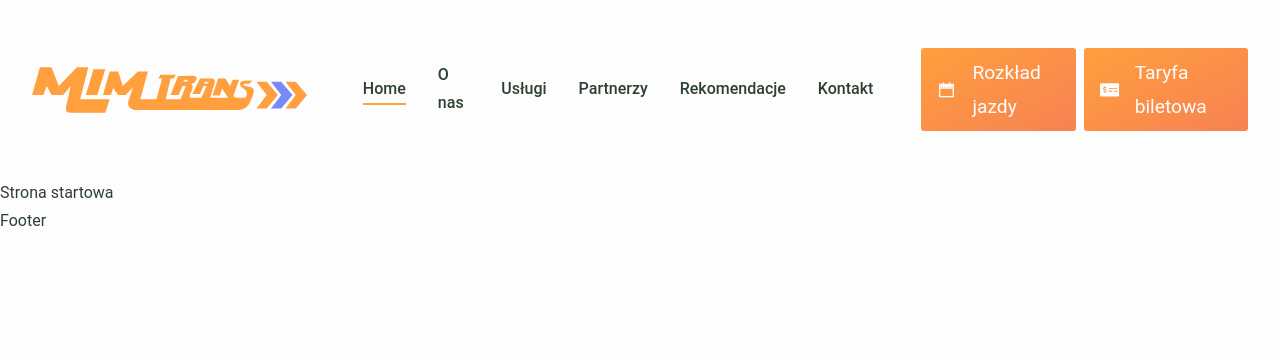
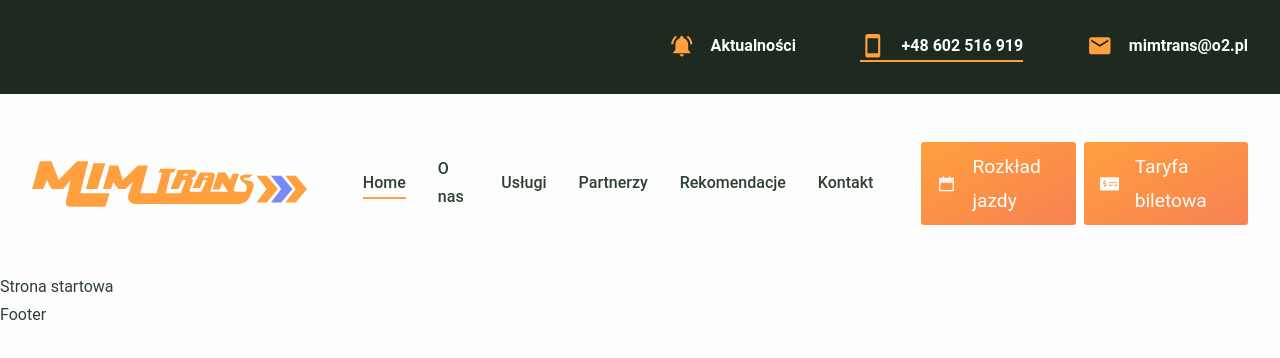
Before and after one commit to KrzysztofGrudzien/mimtrans-landing-page-gatsby, a Gatsby site: page / in a window 1280 px wide. Built offline with nearby package versions, Linux system fonts and the light colour scheme; Gatsby itself is replaced by a stand-in of ours.

Commit message:
create an aditional navigation, fill up data, style it and add to the Layout

```diff
--- /dev/null
+++ b/src/components/ActionNav.js
@@ -0,0 +1,84 @@
+import React from "react"
+import styled from "styled-components"
+import { Link } from "gatsby"
+import data from "../data/data"
+import { MdNotificationsActive } from "@react-icons/all-files/md/MdNotificationsActive"
+import { MdSmartphone } from "@react-icons/all-files/md/MdSmartphone"
+import { MdEmail } from "@react-icons/all-files/md/MdEmail"
+
+const ActionNav = () => {
+  const { actionLinks } = data
+  const styles = {
+    marginRight: "1rem",
+  }
+
+  const addIcon = (icon, iconFill, iconSize) => {
+    if (icon === "MdNotificationsActive") {
+      return (
+        <MdNotificationsActive fill={iconFill} size={iconSize} style={styles} />
+      )
+    } else if (icon === "MdSmartphone") {
+      return <MdSmartphone fill={iconFill} size={iconSize} style={styles} />
+    } else {
+      return <MdEmail fill={iconFill} size={iconSize} style={styles} />
+    }
+  }
+
+  return (
+    <ActionWrapper>
+      <ActionContainer className="container">
+        <ActionList>
+          {actionLinks.map(
+            ({ path, title, className, icon, iconFill, iconSize }, index) => {
+              return (
+                <ActionListItem key={index}>
+                  <Link
+                    to={path}
+                    className={className}
+                    activeClassName="navbar-link--active"
+                  >
+                    {addIcon(icon, iconFill, iconSize)}
+                    {title}
+                  </Link>
+                </ActionListItem>
+              )
+            }
+          )}
+        </ActionList>
+      </ActionContainer>
+    </ActionWrapper>
+  )
+}
+
+const ActionWrapper = styled.div`
+  background-color: #1e2a20;
+  color: #fdfdfd;
+`
+
+const ActionContainer = styled.div`
+  display: flex;
+  justify-content: flex-end;
+  padding: 1rem 2rem;
+`
+
+const ActionList = styled.ul`
+  display: flex;
+`
+
+const ActionListItem = styled.li`
+  font-weight: 600;
+  padding-left: 4rem;
+
+  a {
+    border-bottom: 2px solid #1e2a20;
+    color: #fdfdfd;
+    align-items: center;
+    display: flex;
+  }
+
+  a.navbar-link--active {
+    border-bottom: 2px solid #ff9f3d;
+  }
+`
+
+export default ActionNav
--- a/src/components/Layout.js
+++ b/src/components/Layout.js
@@ -1,11 +1,13 @@
 import React from "react"
 import Navbar from "./Navbar"
+import ActionNav from "./ActionNav"
 import Footer from "./Footer"
 import "../sass/main.scss"
 
 const Layout = ({ children }) => {
   return (
     <>
+      <ActionNav />
       <Navbar />
       {children}
       <Footer />
--- a/src/data/data.js
+++ b/src/data/data.js
@@ -55,6 +55,32 @@ const data = {
       iconSize: "1.6rem",
     },
   ],
+  actionLinks: [
+    {
+      path: "/aktualnosci",
+      title: "Aktualności",
+      className: "navbar--active-link",
+      icon: "MdNotificationsActive",
+      iconFill: "#ff9f3d",
+      iconSize: "1.6rem",
+    },
+    {
+      path: "/",
+      title: "+48 602 516 919",
+      className: "navbar--active-link",
+      icon: "MdSmartphone",
+      iconFill: "#ff9f3d",
+      iconSize: "1.6rem",
+    },
+    {
+      path: "/kontakt",
+      title: "mimtrans@o2.pl",
+      className: "navbar--active-link",
+      icon: "MdEmail",
+      iconFill: "#ff9f3d",
+      iconSize: "1.6rem",
+    },
+  ],
 }
 
 export default data
--- a/src/sass/layout/_navbar.scss
+++ b/src/sass/layout/_navbar.scss
@@ -35,4 +35,8 @@
       border-bottom: $color-secondary solid 2px;
     }
   }
+
+  &--action-link {
+    color: $color-bg;
+  }
 }
```
